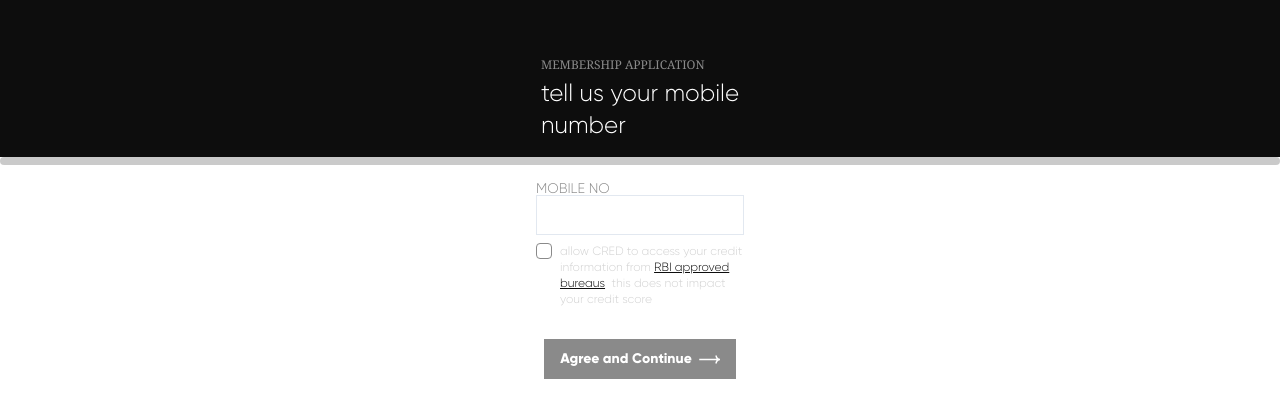
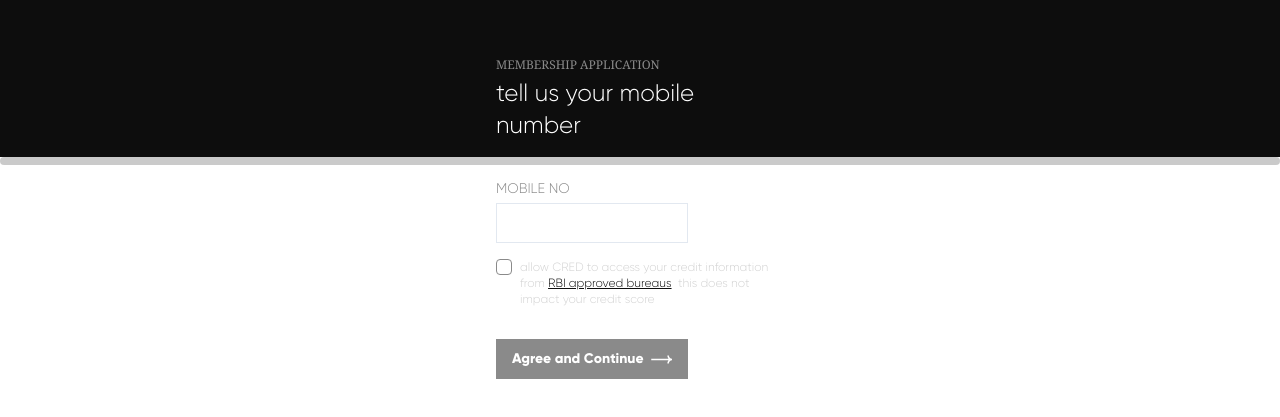
Before and after one commit to swetankkk/cred-web-app, a Next.js app: page /login in a window 1280 px wide. Shown: the part 243-660 px from the top of the page. Built offline with nearby package versions, Linux system fonts and the light colour scheme.

Commit message:
Minor CSS fixes

```diff
--- a/app/home/page.tsx
+++ b/app/home/page.tsx
@@ -13,13 +13,23 @@
 import Motor from '@/app/images/motor.png';
 import View_All from '@/app/images/view-all.png';
 import Long_Right_Arrow from '@/app/images/ic_right_arrow_long.svg';
+import Profile from '@/app/images/profile_placeholder.png';
+import Cards from '@/app/images/cards.jpeg';
 
 export default function home() {
 	return (
 		<div className='flex '>
-			<div className='w-[25dvw] min-h-[100dvh] min-w-[20dvw] flex flex-col bg-[#121212]'>
-				<div>Profile</div>
-				<div>CREDIT CARDS</div>
+			<div className='w-[25dvw] min-h-[100dvh] min-w-[20dvw] flex flex-col bg-[#121212] self-center'>
+				<hr className='flex   border-white   rounded border-1 mt-8 border-x-0' />
+
+				<div className='flex  items-center'>
+					<Image src={Profile} alt='profile' height={40} /> <div>Home</div>
+				</div>
+				<div className='flex  items-center'>
+					<Image src={Cards} alt='cards' height={40} />
+					<div>CREDIT CARDS</div>
+				</div>
+				<hr className='flex   border-white  w-full self-center rounded border-1 ' />
 			</div>
 			<div className='bg-[#121212] min-h-screen min-w-[80dvw] font-thin '>
 				<div className='min-h-[10dvh] bg-black flex justify-center items-center'>
@@ -31,7 +41,7 @@
 					</Button>
 				</div>
 				<div className='flex flex-col text-[#8A8A8A] text-sm min-h-[90dvh] bg-[#0D0D0D] space-y-4'>
-					<hr className='flex max-w-10  border-[#8A8A8A] border-solid w-full self-center rounded border-2 mt-4'></hr>
+					<hr className='flex max-w-10  border-[#8A8A8A] border-solid w-full self-center rounded border-2 mt-4' />
 					<div className='mb-6 ml-4'>
 						<div className=' text-sm mb-1'>Your Money</div>
 						<div className='flex'>
--- a/app/login/page.tsx
+++ b/app/login/page.tsx
@@ -8,40 +8,42 @@
 export default function login() {
 	return (
 		<div className='flex flex-col h-dvh justify-center items-center font'>
-			<div className='flex flex-col h-[50dvh] justify-end max-w-64'>
+			<div className='flex flex-col h-[50dvh] justify-end min-w-72'>
 				<div className=' text-xs font-serif text-primary pb-1'>
 					MEMBERSHIP APPLICATION
 				</div>
-				<div className='font-gilroy-light text-2xl '>tell us your mobile</div>
+				<div className='font-gilroy-light text-2xl'>tell us your mobile</div>
 				<div className='font-gilroy-light text-2xl pb-4'>number</div>
 			</div>
 			<div className='flex flex-col bg-white h-1/2 w-full'>
 				<hr className=' h-2 mx-auto  border-0 rounded  w-full bg-primary/45' />
-				<div className='flex flex-col mt-2  grow pt-2  '>
-					<div className='flex flex-col max-w-52 self-center pb-8 '>
+				<div className='flex flex-col mt-2  items-center pt-2  '>
+					<div className='flex flex-col max-w-72 '>
+						<div className='flex flex-col  pb-8 space-y-2'>
 							<Label
 								htmlFor='phone_no'
-							className='text-primary font-gilroy-light '
+								className='text-primary font-gilroy-light'
 							>
 								MOBILE NO
 							</Label>
 							<Input
 								id='phone_no'
 								type='tel'
-							className=' self-center focus:outline-none'
+								className='focus:outline-none max-w-48'
 								maxLength={10}
 								minLength={10}
 							/>
 							<TncBox />
 						</div>
 
-					<Link href='/otp-verification' className='self-center'>
-						<Button className='max-w-52  rounded-none   font-gilroy-extra-bold text-white font-light bg-primary'>
+						<Link href='/otp-verification' className='r'>
+							<Button className='max-w-48  rounded-none   font-gilroy-extra-bold text-white font-light bg-primary'>
 								Agree and Continue &nbsp; <Pointer />
 							</Button>
 						</Link>
 					</div>
 				</div>
 			</div>
+		</div>
 	);
 }
--- a/components/Tnc.tsx
+++ b/components/Tnc.tsx
@@ -4,8 +4,8 @@
 
 export function TncBox() {
 	return (
-		<div className=' flex justify-center '>
-			<div className='flex  max-w-52 pt-2'>
+		<div className=' flex  '>
+			<div className='flex   pt-2'>
 				<Checkbox id='terms1' />
 				{/*<div className='grid gap-1.5 leading-none'>
 				<label
```
Also changed, not shown: app/images/cards.jpeg (added). Lines whose indentation alone changed are shown as unchanged.
